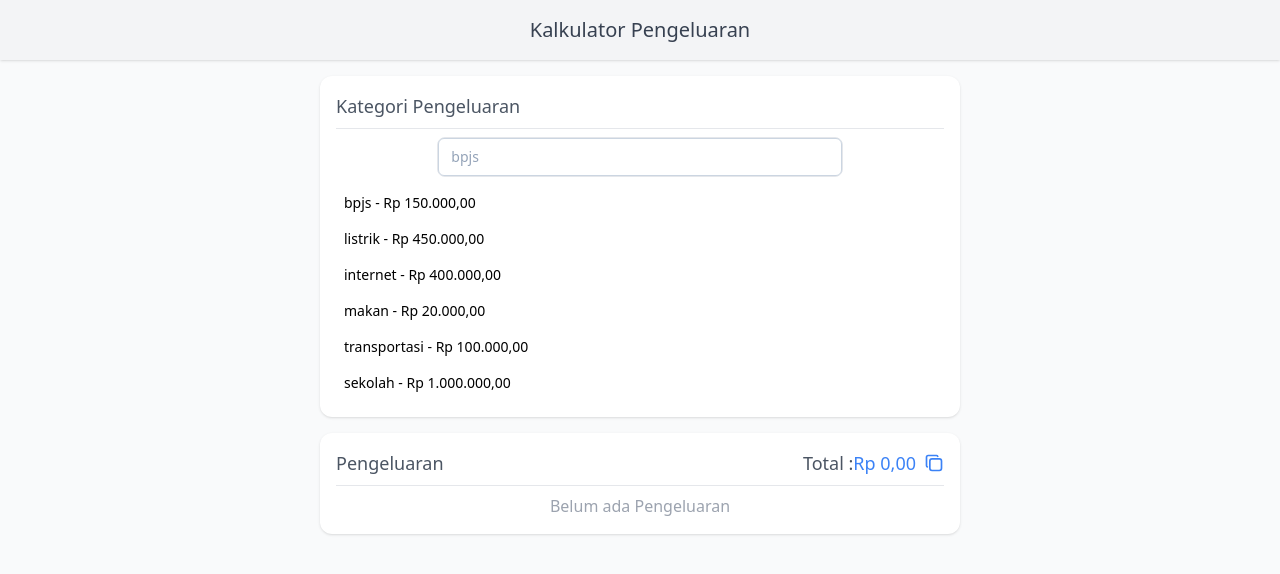
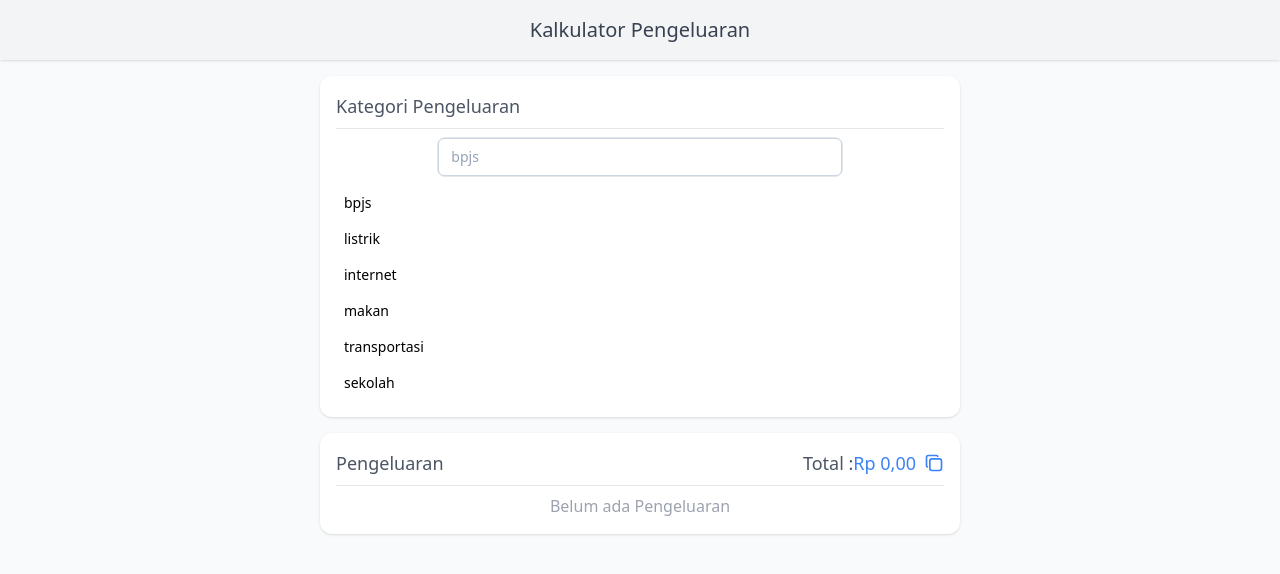
Before and after one commit to fikrianggara/kalkulator-pengeluaran, a Next.js app: page / in a window 1280 px wide. Shown: the top 574 px of the page. Built offline with nearby package versions, Linux system fonts and the light colour scheme.

Commit message:
fdsvfdsav

```diff
--- a/pages/index.jsx
+++ b/pages/index.jsx
@@ -14,26 +14,43 @@ const formatter = new Intl.NumberFormat("id-ID", {
   //maximumFractionDigits: 0, // (causes 2500.99 to be printed as $2,501)
 });
 
-export const ListItem = ({ data, callback, isPengeluaran }) => {
+export const ListItem = ({ data, callback }) => {
   return (
     <ul className="text-sm">
       {data.map((item) => (
         <li
           key={item._id}
           className={`flex space-x-2 hover:bg-gray-50 hover:text-blue-500 hover:cursor-pointer p-2 rounded-lg ${
-            item.is_checked && !isPengeluaran ? "text-green-500" : ""
+            item.is_checked ? "text-green-500" : ""
           }`}
+          onClick={(e) => callback(item._id)}
+          disabled={item.is_checked}
+        >
+          <span>{item.nama}</span>
+          {item.is_checked ? (
+            <IconCircleCheckFilled color="gray" size={24} stroke={2} />
+          ) : (
+            ""
+          )}
+        </li>
+      ))}
+    </ul>
+  );
+};
+
+export const ListSelectedItem = ({ data, callback }) => {
+  return (
+    <ul className="text-sm">
+      {data.map((item) => (
+        <li
+          key={item._id}
+          className={`flex space-x-2 hover:bg-gray-50 hover:text-blue-500 hover:cursor-pointer p-2 rounded-lg `}
           onClick={(e) => callback(item._id)}
           disabled={item.is_checked}
         >
           <span>
             {item.nama} - {formatter.format(item.biaya)}
           </span>
-          {item.is_checked && !isPengeluaran ? (
-            <IconCircleCheckFilled color="gray" size={24} stroke={2} />
-          ) : (
-            ""
-          )}
         </li>
       ))}
     </ul>
@@ -59,6 +76,7 @@ export const SearchForm = ({ callback }) => {
     </div>
   );
 };
+
 export default function Home() {
   const [total, setTotal] = useState(0);
   const [selectedData, setSelectedData] = useState([]);
@@ -157,7 +175,7 @@ export default function Home() {
                 <IconCopy size={20} />
               </div>
               <span
-                className="absolute -bottom-6 right-2 bg-gray-100 px-2 py-1 rounded text-xs duration-1000 text-black"
+                className="absolute -bottom-6 right-2 bg-gray-100 px-2 py-1 rounded text-xs duration-1000 text-black shadow-md"
                 style={{
                   display: showTooltip ? "block" : "none",
                 }}
@@ -169,7 +187,7 @@ export default function Home() {
         }
       >
         {selectedData.length > 0 ? (
-          <ListItem
+          <ListSelectedItem
             data={selectedData}
             callback={() => console.log("clicked")}
             isPengeluaran={true}
```
